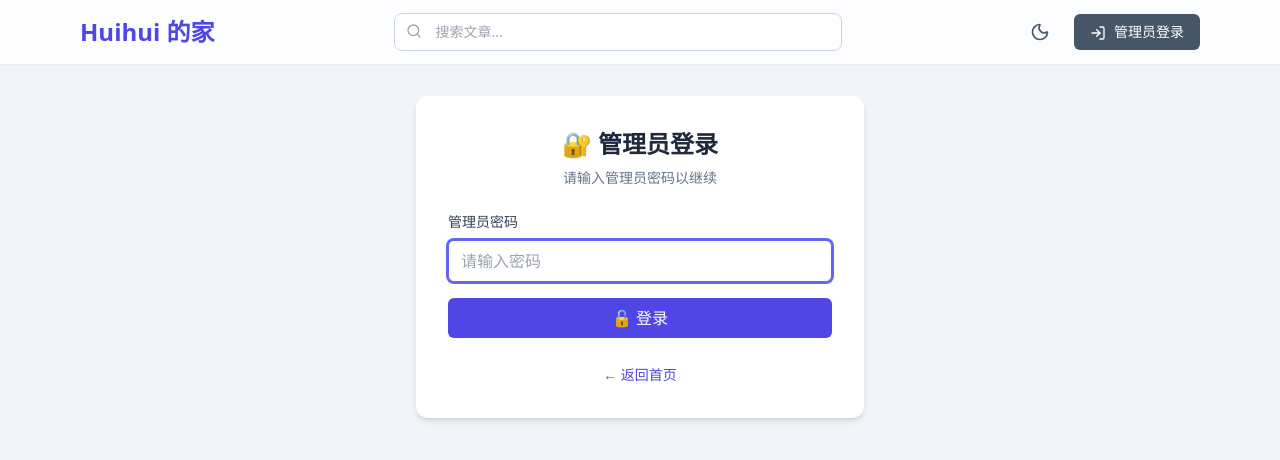
After one commit to tutou2356/flask_blog, a Flask app: page /admin/login in a window 1280 px wide. The commit adds this page. Shown: the top 460 px of the page. Run offline with Flask 3, Linux system fonts and the light colour scheme; some libraries are stand-ins or nearby versions.

Commit message:
增加了登录功能

```diff
--- a/app_blog.py
+++ b/app_blog.py
@@ -1,17 +1,69 @@
 import os
-from flask import Flask, render_template, request, redirect, url_for, flash
+from flask import Flask, render_template, request, redirect, url_for, flash, session
 from flask_sqlalchemy import SQLAlchemy
-from datetime import datetime
-import markdown  # 使用 markdown，不是 markdown2
+from datetime import datetime, timedelta
+import markdown
+from functools import wraps
+from dotenv import load_dotenv
+
+# 加载环境变量
+load_dotenv()
 
 basedir = os.path.abspath(os.path.dirname(__file__))
 
 app = Flask(__name__)
 app.config['SQLALCHEMY_DATABASE_URI'] = 'sqlite:///' + os.path.join(basedir, 'blog.db')
 app.config['SQLALCHEMY_TRACK_MODIFICATIONS'] = False
-app.config['SECRET_KEY'] = 'dev'
+app.config['SECRET_KEY'] = os.getenv('SECRET_KEY', 'dev')
+app.config['ADMIN_PASSWORD'] = os.getenv('ADMIN_PASSWORD', 'admin123')
+
+# 会话配置
+app.config['PERMANENT_SESSION_LIFETIME'] = timedelta(minutes=30)
 
 db = SQLAlchemy(app)
+
+# IP锁定存储 (重启后清空)
+failed_attempts = {}
+locked_ips = {}
+
+def is_ip_locked(ip):
+    """检查IP是否被锁定"""
+    if ip in locked_ips:
+        if datetime.now() < locked_ips[ip]:
+            return True
+        else:
+            # 锁定时间已过，清除记录
+            del locked_ips[ip]
+            if ip in failed_attempts:
+                del failed_attempts[ip]
+    return False
+
+def record_failed_attempt(ip):
+    """记录失败尝试"""
+    if ip not in failed_attempts:
+        failed_attempts[ip] = []
+
+    # 清除1小时前的记录
+    one_hour_ago = datetime.now() - timedelta(hours=1)
+    failed_attempts[ip] = [attempt for attempt in failed_attempts[ip] if attempt > one_hour_ago]
+
+    # 添加当前失败记录
+    failed_attempts[ip].append(datetime.now())
+
+    # 检查是否需要锁定
+    if len(failed_attempts[ip]) >= 3:
+        locked_ips[ip] = datetime.now() + timedelta(minutes=15)
+        return True
+    return False
+
+def admin_required(f):
+    """管理员权限装饰器"""
+    @wraps(f)
+    def decorated_function(*args, **kwargs):
+        if not session.get('admin_logged_in'):
+            return redirect(url_for('admin_login', next=request.url))
+        return f(*args, **kwargs)
+    return decorated_function
 
 class Post(db.Model):
     id = db.Column(db.Integer, primary_key=True)
@@ -92,6 +144,7 @@ def post(id):
     return render_template('post.html', post=post, content_html=html_content)
 
 @app.route('/create', methods=('GET', 'POST'))
+@admin_required
 def create():
     if request.method == 'POST':
         title = request.form['title']
@@ -115,6 +168,7 @@ def create():
     return render_template('create.html')
 
 @app.route('/<int:id>/edit', methods=('GET', 'POST'))
+@admin_required
 def edit(id):
     post = Post.query.get_or_404(id)
 
@@ -137,6 +191,7 @@ def edit(id):
     return render_template('edit.html', post=post)
 
 @app.route('/<int:id>/delete', methods=('POST',))
+@admin_required
 def delete(id):
     post = Post.query.get_or_404(id)
     db.session.delete(post)
@@ -144,5 +199,41 @@ def delete(id):
     flash(f'"{post.title}" was successfully deleted!')
     return redirect(url_for('index'))
 
+@app.route('/admin/login', methods=['GET', 'POST'])
+def admin_login():
+    # 检查IP是否被锁定
+    client_ip = request.environ.get('HTTP_X_FORWARDED_FOR', request.environ.get('REMOTE_ADDR', '127.0.0.1'))
+
+    if is_ip_locked(client_ip):
+        flash('IP已被锁定，请15分钟后再试', 'error')
+        return render_template('admin_login.html'), 429
+
+    if request.method == 'POST':
+        password = request.form.get('password', '')
+        next_page = request.form.get('next', url_for('index'))
+
+        if password == app.config['ADMIN_PASSWORD']:
+            session['admin_logged_in'] = True
+            session.permanent = True
+            flash('登录成功！', 'success')
+            return redirect(next_page)
+        else:
+            # 记录失败尝试
+            is_locked = record_failed_attempt(client_ip)
+            if is_locked:
+                flash('登录失败次数过多，IP已被锁定15分钟', 'error')
+            else:
+                remaining = 3 - len(failed_attempts.get(client_ip, []))
+                flash(f'密码错误，还有{remaining}次尝试机会', 'error')
+
+    next_page = request.args.get('next', '')
+    return render_template('admin_login.html', next=next_page)
+
+@app.route('/admin/logout')
+def admin_logout():
+    session.pop('admin_logged_in', None)
+    flash('已成功登出', 'info')
+    return redirect(url_for('index'))
+
 if __name__ == '__main__':
     app.run(debug=True)
--- a/requirements.txt
+++ b/requirements.txt
@@ -2,3 +2,4 @@ Flask==2.3.3
 Flask-SQLAlchemy==3.0.5
 Markdown==3.5.1
 Pygments==2.16.1
+python-dotenv==1.0.0
--- /dev/null
+++ b/templates/admin_login.html
@@ -0,0 +1,63 @@
+{% extends 'base.html' %}
+
+{% block title %}管理员登录{% endblock %}
+
+{% block content %}
+<div class="max-w-md mx-auto">
+    <div class="bg-white p-8 rounded-xl shadow-md">
+        <div class="text-center mb-6">
+            <h1 class="text-2xl font-bold text-slate-800">🔐 管理员登录</h1>
+            <p class="text-sm text-slate-500 mt-2">请输入管理员密码以继续</p>
+        </div>
+
+        <!-- 显示消息 -->
+        {% with messages = get_flashed_messages(with_categories=true) %}
+            {% if messages %}
+                {% for category, message in messages %}
+                    <div class="mb-4 p-3 rounded-lg {% if category == 'error' %}bg-red-100 text-red-700 border border-red-200{% elif category == 'success' %}bg-green-100 text-green-700 border border-green-200{% else %}bg-blue-100 text-blue-700 border border-blue-200{% endif %}">
+                        {{ message }}
+                    </div>
+                {% endfor %}
+            {% endif %}
+        {% endwith %}
+
+        <form method="post" class="space-y-4">
+            {% if next %}
+                <input type="hidden" name="next" value="{{ next }}">
+            {% endif %}
+
+            <div>
+                <label for="password" class="block text-sm font-medium text-slate-700 mb-2">
+                    管理员密码
+                </label>
+                <input
+                    type="password"
+                    id="password"
+                    name="password"
+                    required
+                    class="w-full px-3 py-2 border border-slate-300 rounded-md focus:outline-none focus:ring-2 focus:ring-indigo-500 focus:border-indigo-500"
+                    placeholder="请输入密码"
+                    autofocus
+                >
+            </div>
+
+            <button
+                type="submit"
+                class="w-full bg-indigo-600 text-white py-2 px-4 rounded-md hover:bg-indigo-700 focus:outline-none focus:ring-2 focus:ring-indigo-500 focus:ring-offset-2 transition font-medium"
+            >
+                🔓 登录
+            </button>
+        </form>
+
+        <div class="mt-6 text-center">
+            <a href="{{ url_for('index') }}" class="text-sm text-indigo-600 hover:text-indigo-800">
+                ← 返回首页
+            </a>
+        </div>
+    </div>
+</div>
+
+<script>
+    lucide.createIcons();
+</script>
+{% endblock %}
--- a/templates/base.html
+++ b/templates/base.html
@@ -135,6 +135,29 @@
             border-color: #6366f1 !important;
             ring-color: #6366f1 !important;
         }
+
+        /* 深色模式下的下拉菜单 */
+        .dark .group:hover > div {
+            background-color: #374151 !important;
+            border-color: #6b7280 !important;
+        }
+
+        .dark .group:hover > div a {
+            color: #f9fafb !important;
+        }
+
+        .dark .group:hover > div a:hover {
+            background-color: #4b5563 !important;
+        }
+
+        /* 深色模式下的按钮 */
+        .dark .bg-slate-600 {
+            background-color: #475569 !important;
+        }
+
+        .dark .hover\:bg-slate-700:hover {
+            background-color: #334155 !important;
+        }
     </style>
 </head>
 <body class="bg-slate-100">
@@ -161,10 +184,36 @@
                         <i data-lucide="moon" class="w-5 h-5 text-slate-600"></i>
                     </button>
 
-                    <a href="{{ url_for('create') }}" class="bg-indigo-600 text-white px-4 py-2 rounded-md hover:bg-indigo-700 transition text-sm font-medium">
-                        <i data-lucide="edit-3" class="inline-block w-4 h-4 mr-1"></i>
-                        撰写新文章
-                    </a>
+                    <!-- 登录状态显示 -->
+                    {% if session.admin_logged_in %}
+                        <!-- 已登录状态 -->
+                        <div class="flex items-center gap-2">
+                            <a href="{{ url_for('create') }}" class="bg-indigo-600 text-white px-4 py-2 rounded-md hover:bg-indigo-700 transition text-sm font-medium">
+                                <i data-lucide="edit-3" class="inline-block w-4 h-4 mr-1"></i>
+                                撰写新文章
+                            </a>
+                            <div class="relative group">
+                                <button class="flex items-center gap-1 text-sm text-slate-600 hover:text-slate-800 px-2 py-1 rounded-md hover:bg-slate-100 transition">
+                                    <i data-lucide="user-check" class="w-4 h-4"></i>
+                                    <span class="hidden md:inline">管理员</span>
+                                    <i data-lucide="chevron-down" class="w-3 h-3"></i>
+                                </button>
+                                <!-- 下拉菜单 -->
+                                <div class="absolute right-0 mt-2 w-32 bg-white rounded-md shadow-lg border border-slate-200 opacity-0 invisible group-hover:opacity-100 group-hover:visible transition-all duration-200 z-20">
+                                    <a href="{{ url_for('admin_logout') }}" class="block px-4 py-2 text-sm text-slate-700 hover:bg-slate-50 rounded-md">
+                                        <i data-lucide="log-out" class="inline-block w-3 h-3 mr-2"></i>
+                                        登出
+                                    </a>
+                                </div>
+                            </div>
+                        </div>
+                    {% else %}
+                        <!-- 未登录状态 -->
+                        <a href="{{ url_for('admin_login') }}" class="bg-slate-600 text-white px-4 py-2 rounded-md hover:bg-slate-700 transition text-sm font-medium">
+                            <i data-lucide="log-in" class="inline-block w-4 h-4 mr-1"></i>
+                            管理员登录
+                        </a>
+                    {% endif %}
                 </div>
             </div>
         </div>
```
Also changed, not shown: 1 other file.
